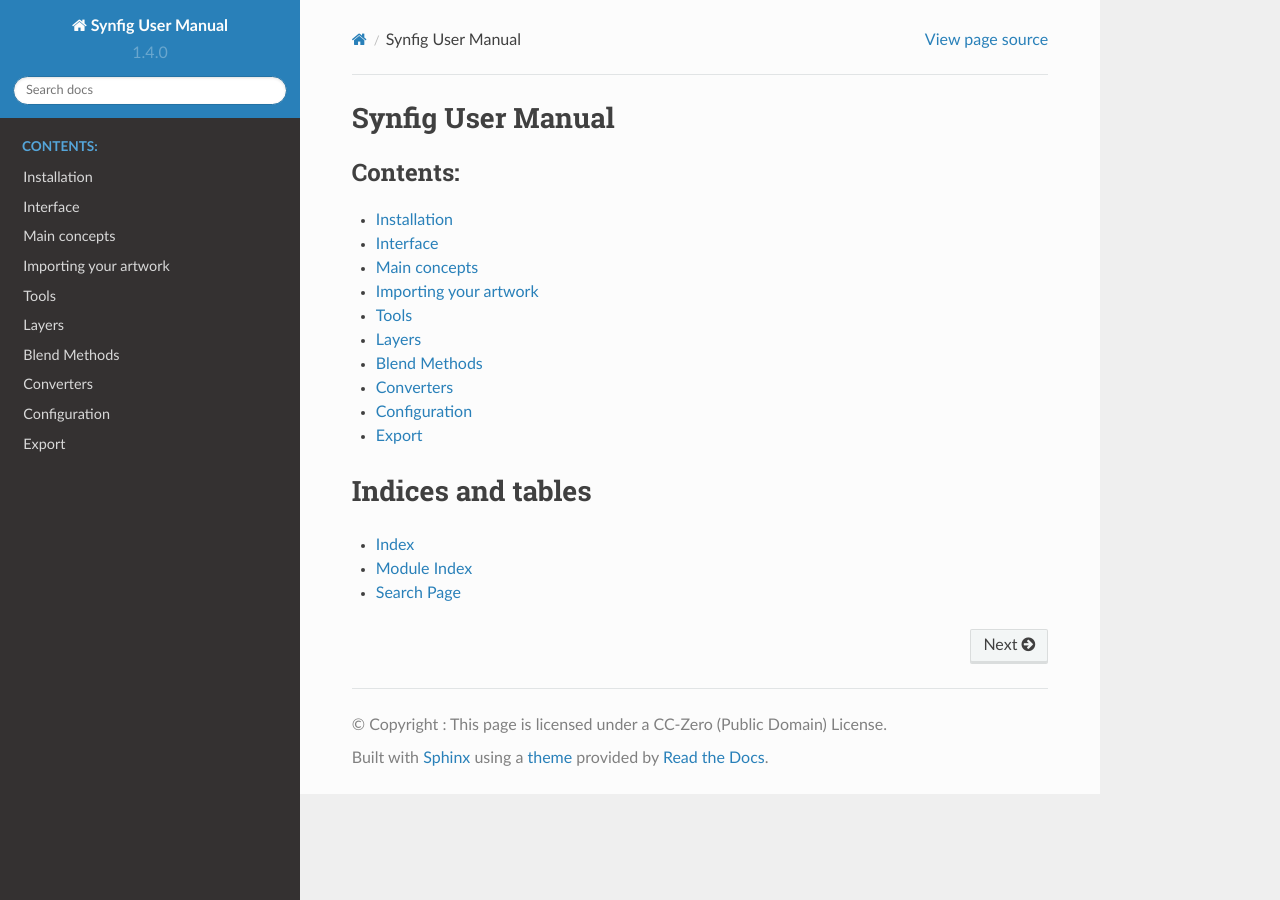
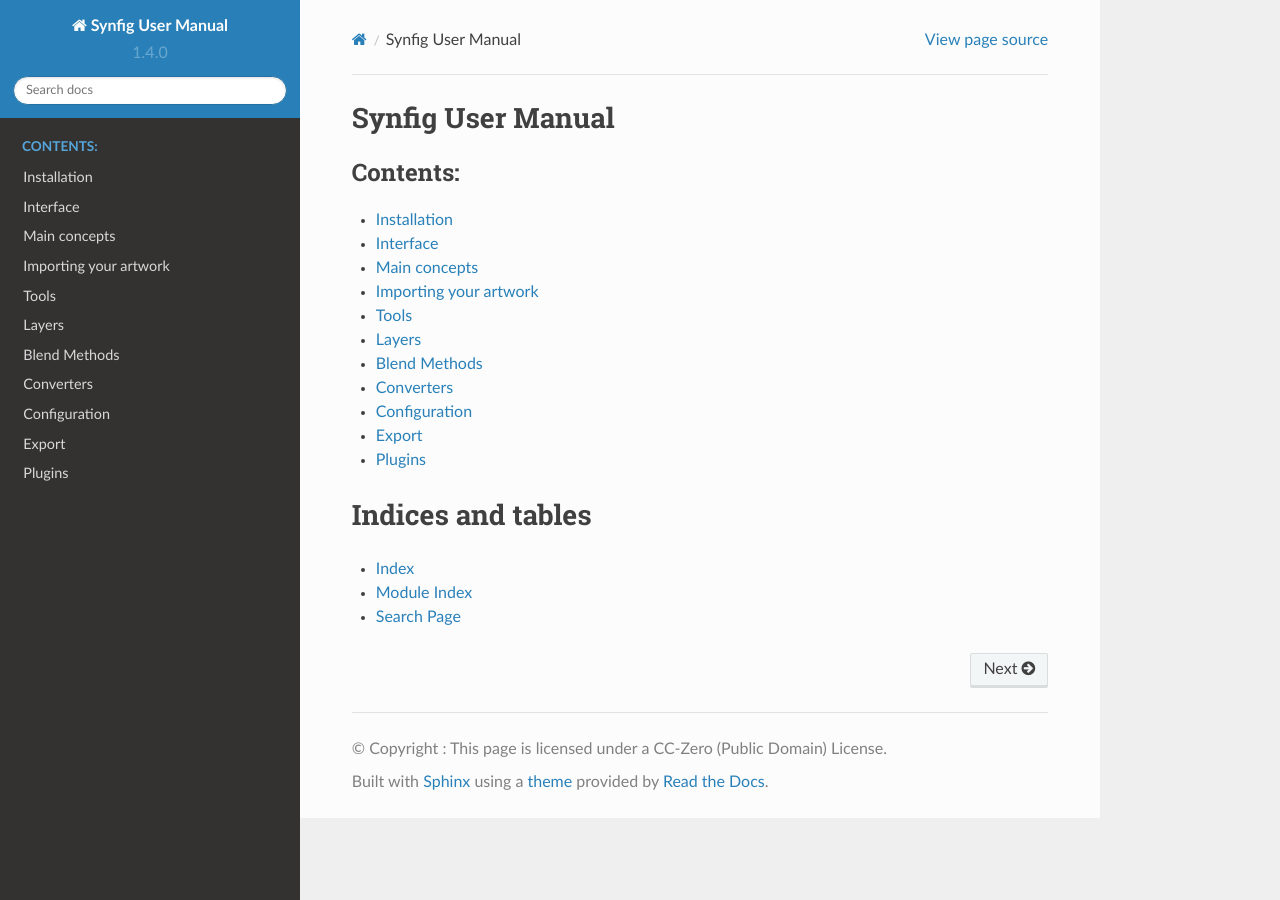
Before and after one commit to synfig/synfig-docs, a Sphinx documentation site: the page built from source/index.rst, in a window 1280 px wide. Built offline with Sphinx 7.4.7 and the Read the Docs theme 2.0.0, drawn with Linux system fonts in a browser that asks for light colours.

Commit message:
Add Plugins section

```diff
--- a/source/index.rst
+++ b/source/index.rst
@@ -20,6 +20,7 @@
    converters.rst
    configuration.rst
    export.rst
+   plugins.rst
 
 
 
--- /dev/null
+++ b/source/plugins.rst
@@ -0,0 +1,9 @@
+.. _plugins:
+
+########################
+    Plugins
+########################
+
+
+
+WRITEME
```
